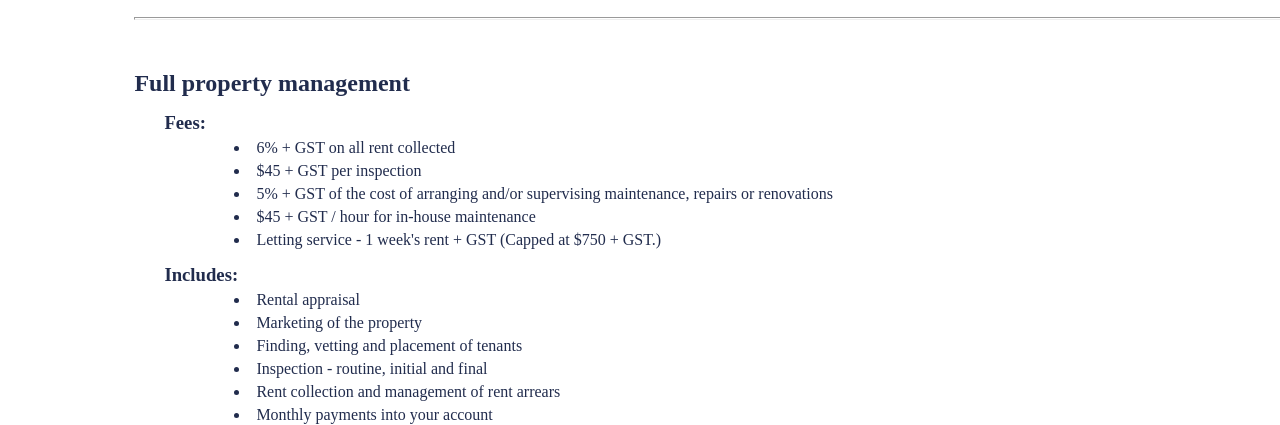
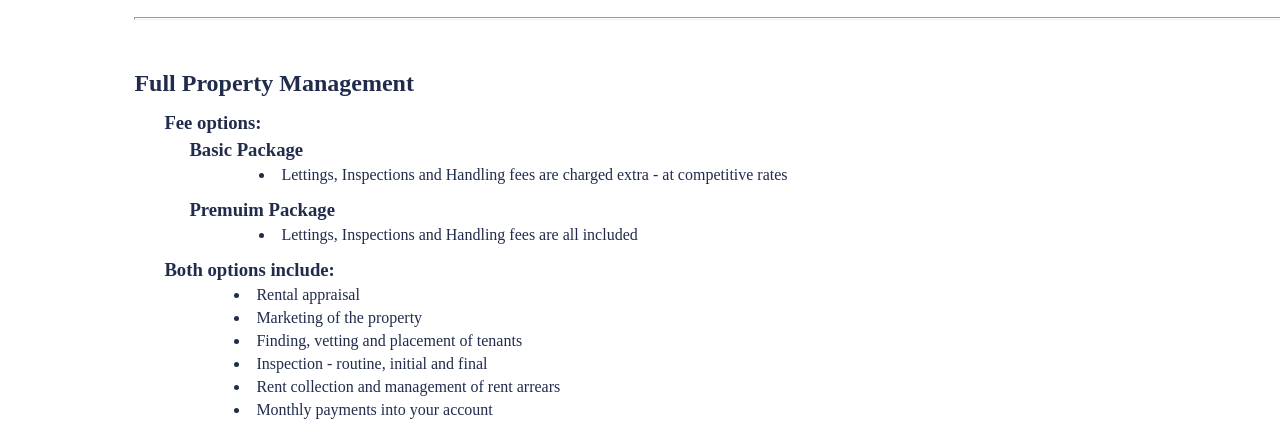
Before and after one commit to wenbolovesnz/gilcopm-gatsby, a Gatsby site: page /owners in a window 1280 px wide. Shown: the part 374-799 px from the top of the page. Built offline with nearby package versions, Linux system fonts and the light colour scheme; Gatsby itself is replaced by a stand-in of ours.

Commit message:
fine tune fees

```diff
--- a/package.json
+++ b/package.json
@@ -23,7 +23,7 @@
     "emailjs-com": "^2.6.4",
     "fontsource-open-sans": "^4.0.0",
     "fontsource-raleway": "^4.0.0",
-    "gatsby": "^3.0.0",
+    "gatsby": "^3.3.0",
     "gatsby-image": "^3.2.0",
     "gatsby-plugin-anchor-links": "^1.2.1",
     "gatsby-plugin-google-fonts": "^1.0.1",
--- a/src/components/whyuseus.js
+++ b/src/components/whyuseus.js
@@ -5,7 +5,7 @@ function WhyUseUs() {
     return (
         <>
             <div className="whyuseus-wrapper">
-                <h1>About us?</h1>
+                <h1>About us</h1>
                 <div className="wuu-content-wrapper">
                     <div className="wuu-text-wrapper">
                         <p>Managing an investment property is a big deal. There are a lot of things to keep track of and that's not even
--- a/src/pages/owners.js
+++ b/src/pages/owners.js
@@ -37,16 +37,20 @@ const Owners = () => {
                     <h1>Services</h1>
                     <hr/>
                     <div className="service-section" id='full-property-management'>
-                        <h2 className='service-title'>Full property management</h2>
-                        <h3 className='sub-header'>Fees:</h3>
+                        <h2 className='service-title'>Full Property Management</h2>
+                        <h3 className='sub-header'>Fee options:</h3>
+                        <div className="packages">
+                        <h3 className='sub-header package'>Basic Package</h3>
                                 <ul>
-                                    <li>6% + GST on all rent collected</li>
-                                    <li>$45 + GST per inspection</li>
-                                    <li>5% + GST of the cost of arranging and/or supervising maintenance, repairs or renovations</li>
-                                    <li>$45 + GST / hour for in-house maintenance</li>
-                                    <li>Letting service - 1 week's rent + GST (Capped at $750 + GST.)</li>
+                                    <li>Lettings, Inspections and Handling fees are charged extra - at competitive rates</li>
                                 </ul>
-                                <h3 className='sub-header'>Includes:</h3>
+                                <h3 className='sub-header package'>Premuim Package</h3>
+                                <ul>
+                                    <li>Lettings, Inspections and Handling fees are all included</li>
+                                </ul>
+                        </div>
+
+                                <h3 className='sub-header'>Both options include:</h3>
                                 <ul>
                                     <li>Rental appraisal</li>
                                     <li>Marketing of the property</li>
@@ -104,6 +108,11 @@ const Owners = () => {
                                     <li>Certification after issues are fixed - $70.00 incl. GST</li>
                                     <li>Inspection with written report, photos & certificate (if Passed) - $199.00 incl. GST</li>
                                 </ul>
+                                <h3 className='sub-header'>Includes:</h3>
+                                <ul>
+                                    <li>Comprehensive inspection with report of all 5 Healthy Homes Standards - Heating, Insulation,
+                                        Ventilation, Draught Stopping and Drainage & Moisture Ingress</li>
+                                </ul>
                     </div>
                 </div>
 
--- a/src/styles/owners.css
+++ b/src/styles/owners.css
@@ -16,6 +16,10 @@ hr{
 
 p{
     color: rgb(33, 44, 77);
+}
+
+.packages{
+    margin-left: 25px;
 }
 
 .sub-header {
```
Also changed, not shown: 1 other file.
